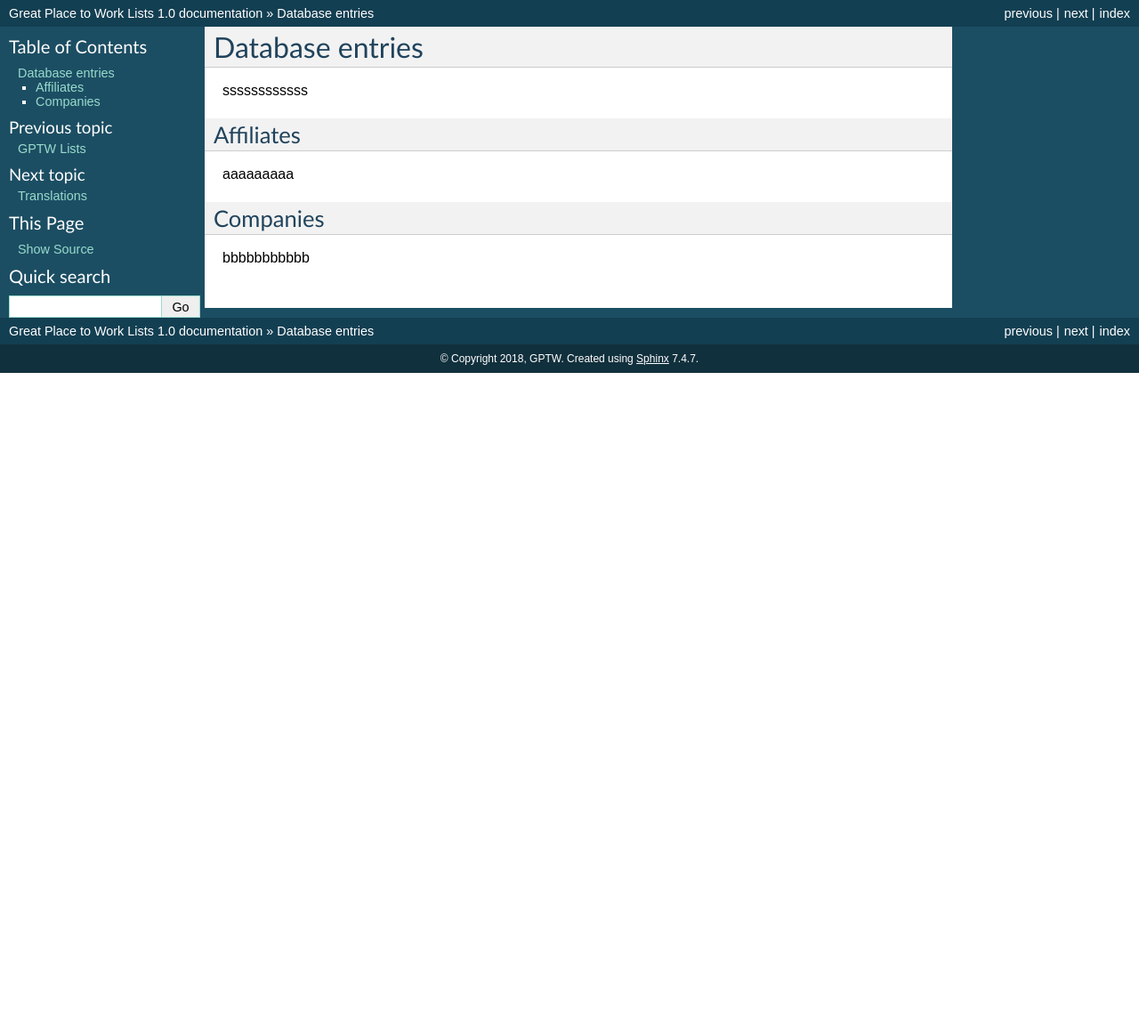
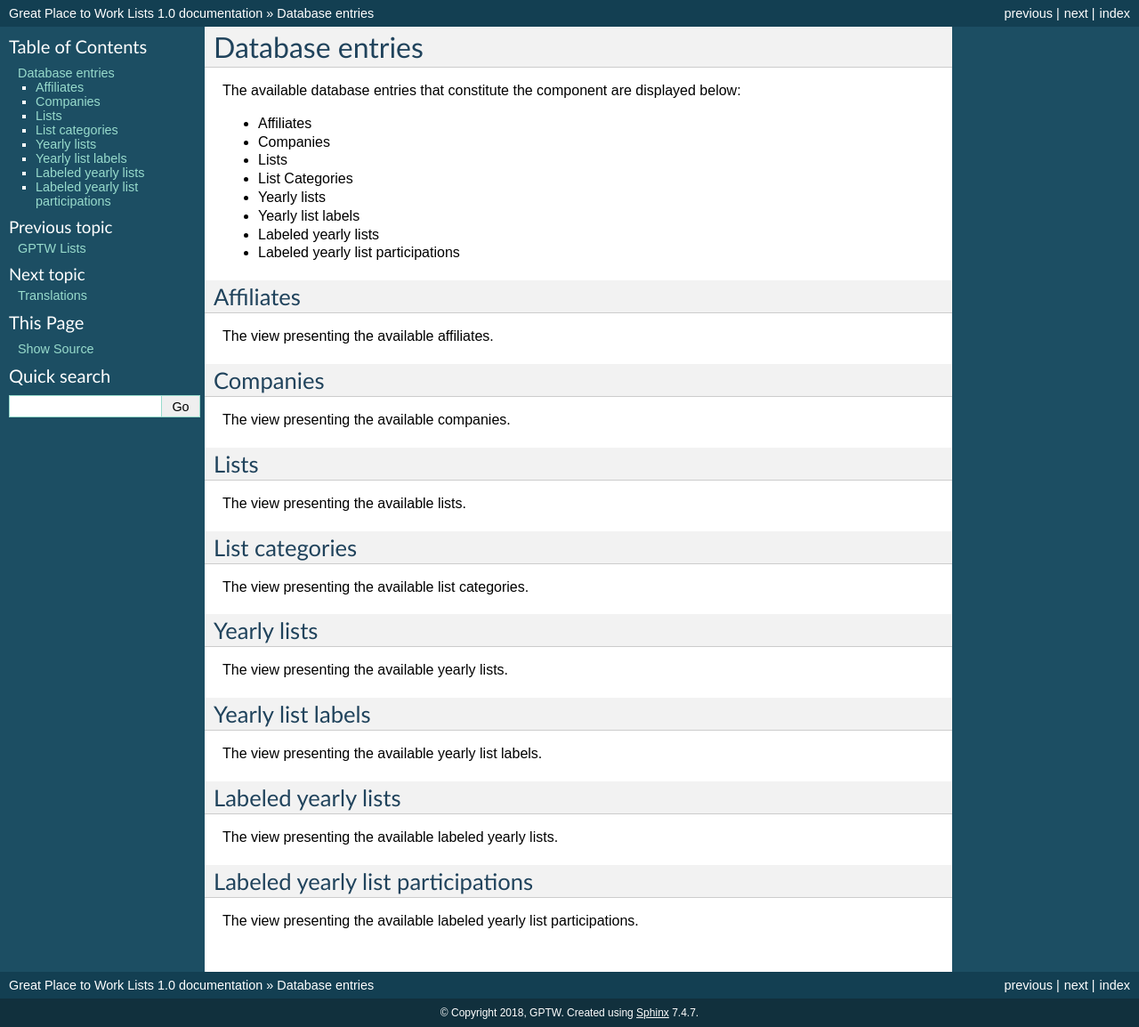
Before and after one commit to treste91/Great-Place-to-Work-Lists, a Sphinx documentation site: the page built from docs/backend/db_entries.rst, in a window 1280 px wide. Shown: the whole page at 89% size. Built offline with Sphinx 7.4.7, drawn with Linux system fonts in a browser that asks for light colours; pages that are not in the unit, such as notebooks, are missing from menus; before the commit the page ends 900 px from its top, so only the background shows below that.

Commit message:
Update db_entries.rst

```diff
--- a/docs/backend/db_entries.rst
+++ b/docs/backend/db_entries.rst
@@ -1,14 +1,60 @@
 Database entries
 ================
 
-ssssssssssss
+The available database entries that constitute the component are displayed below:
+
+* Affiliates
+
+* Companies
+
+* Lists
+
+* List Categories
+
+* Yearly lists
+
+* Yearly list labels
+
+* Labeled yearly lists
+
+* Labeled yearly list participations
 
 Affiliates
 ----------
 
-aaaaaaaaa
+The view presenting the available affiliates.
 
 Companies
 ---------
 
-bbbbbbbbbbb
+The view presenting the available companies.
+
+Lists
+-----
+
+The view presenting the available lists.
+
+List categories
+---------------
+
+The view presenting the available list categories.
+
+Yearly lists
+------------
+
+The view presenting the available yearly lists.
+
+Yearly list labels
+------------------
+
+The view presenting the available yearly list labels.
+
+Labeled yearly lists
+--------------------
+
+The view presenting the available labeled yearly lists.
+
+Labeled yearly list participations
+----------------------------------
+
+The view presenting the available labeled yearly list participations.
```
